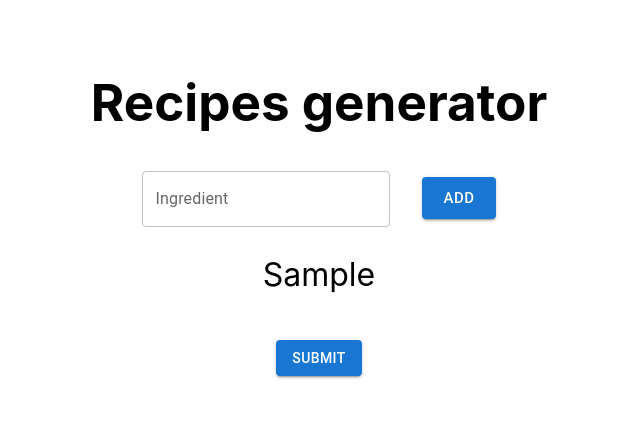
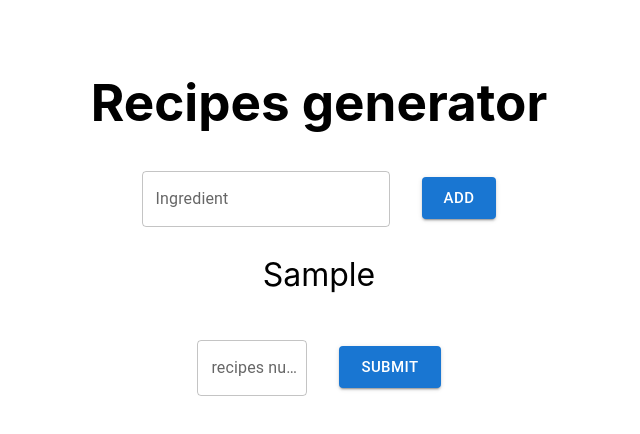
Before and after one commit to Pwojton/spoton-home-exercise, a React (Vite) app in the folder client/: page / in a window 1280 px wide. Both pictures are taken after typing "Sample" into the empty fields and a click on the button "ADD". Shown: the top 434 px of the page, without its empty margins (321-961 px from the left). Built offline with nearby package versions, Linux system fonts and the light colour scheme.

Commit message:
Add submit button

```diff
--- a/client/src/App.tsx
+++ b/client/src/App.tsx
@@ -39,7 +39,6 @@ const App: React.FC = () => {
           label="Ingredient"
           type="text"
           autoComplete="off"
-          className="ingredient-input"
           value={currentIngredient}
           onChange={handleInputChange}
         />
@@ -56,16 +55,24 @@ const App: React.FC = () => {
         <div className="ingredient">{ingredients.join(", ")}</div>
       </div>
       {ingredients.length > 0 && (
-        <>
+        <Box sx={{ mt: 6 }}>
+          <TextField
+            id="recipes-number-input"
+            label="recipes number"
+            type="text"
+            autoComplete="off"
+            sx={{ width: "110px" }}
+            inputProps={{ type: "number" }}
+          />
           <Button
             variant="contained"
-            color="primary"
-            onClick={handleSubmit}
-            sx={{ mt: 6 }}
+            size="large"
+            sx={{ mt: 0.8, ml: 4 }}
+            onClick={handleAddIngredient}
           >
             Submit
           </Button>
-        </>
+        </Box>
       )}
     </div>
   );
```
